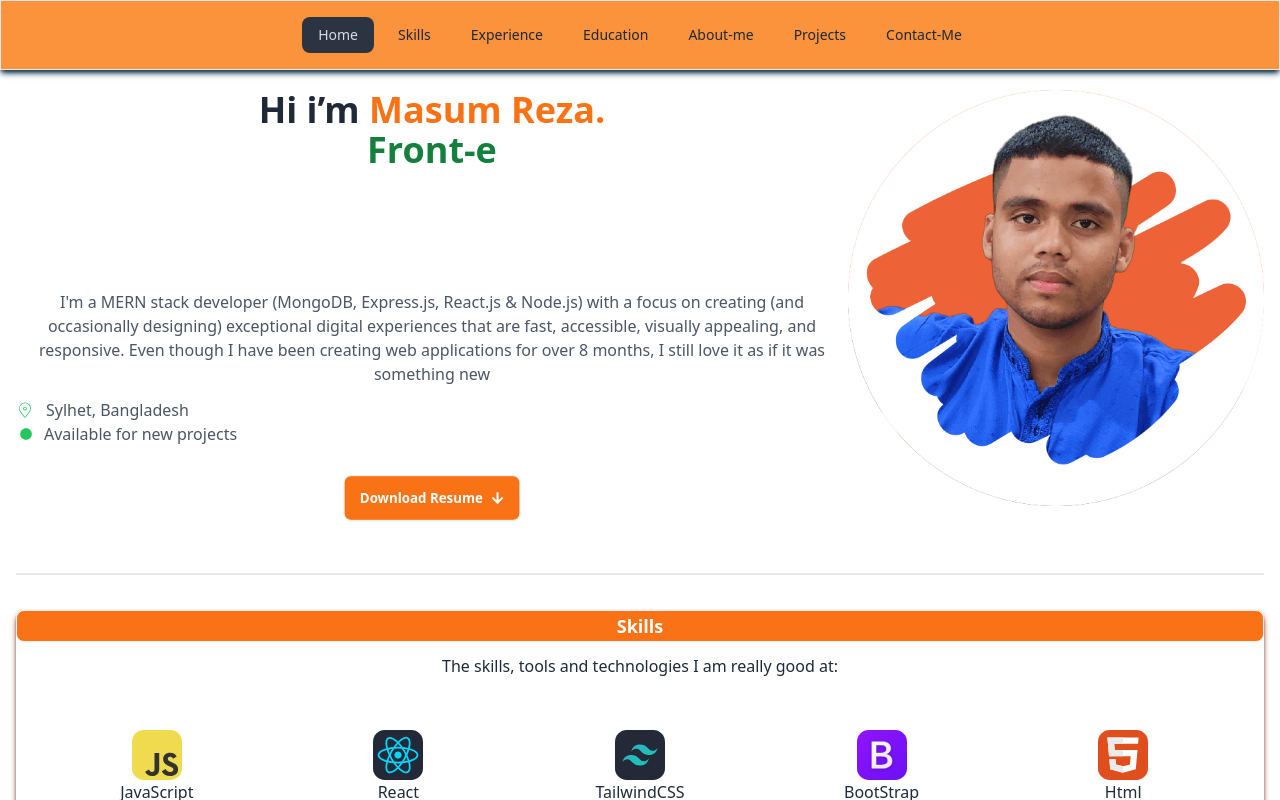
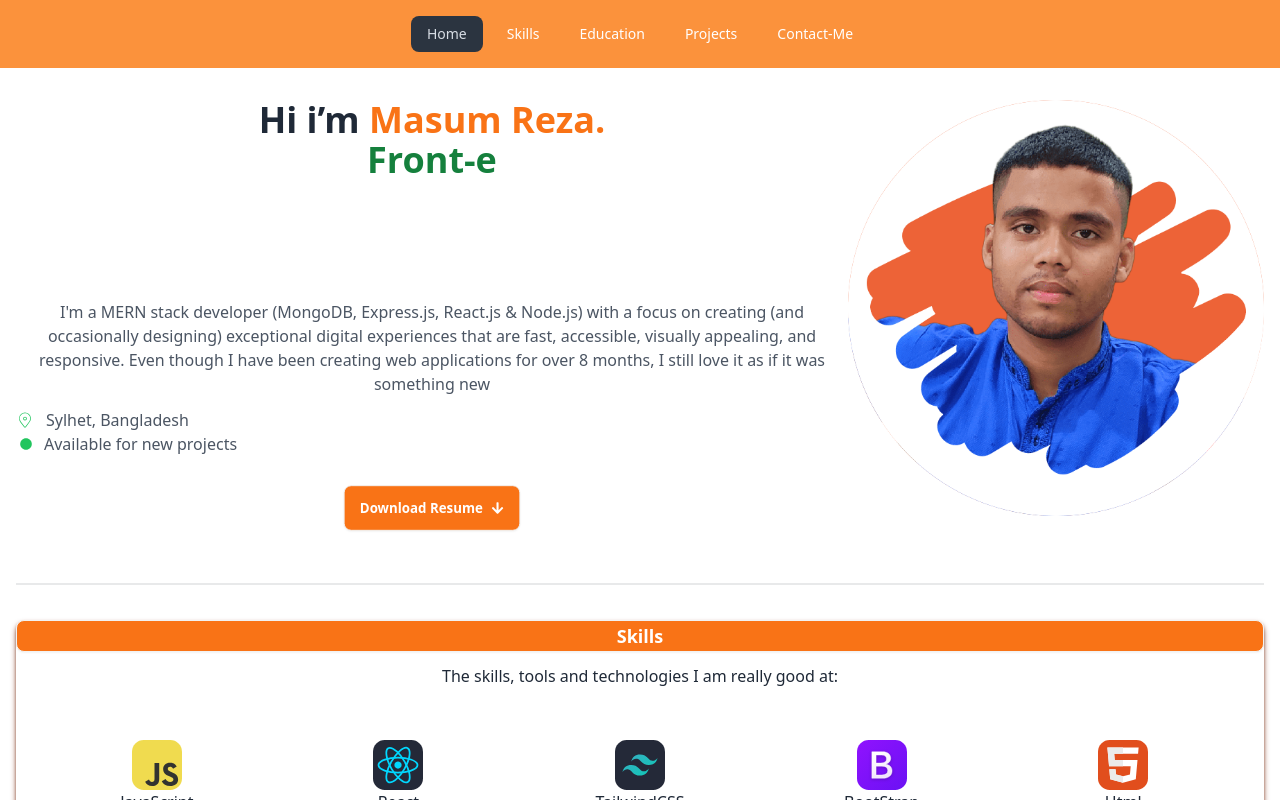
Before and after one commit to Masum-Reza2/My-Portfolio, a React (Vite) app: page / in a window 1280 px wide. Shown: the top 800 px of the page. Built offline with nearby package versions, Linux system fonts and the light colour scheme.

Commit message:
added functionality to download resume

```diff
--- a/src/Components/Banner/Banner.jsx
+++ b/src/Components/Banner/Banner.jsx
@@ -5,6 +5,8 @@ import { Typewriter } from 'react-simple-typewriter'
 import { CiLocationOn } from "react-icons/ci";
 import { FaCircle } from "react-icons/fa";
 import { FaArrowDown } from "react-icons/fa";
+
+import resume from '../../assets/Resume.pdf';
 
 const Banner = () => {
     const message = [
@@ -19,7 +21,9 @@ const Banner = () => {
             <p className='flex items-center gap-3'><CiLocationOn className='text-green-500 text-lg font-bold' />Sylhet, Bangladesh</p>
             <p className='flex items-center gap-3 ml-1'><FaCircle className='text-green-500 text-xs' />Available for new projects</p>
             <div className='text-center my-2'>
-                <button className='py-3 btn bg-orange-500 hover:bg-orange-300 text-white hover:text-black mt-5'>Download Resume<FaArrowDown /></button>
+                <a href={resume} download={resume}>
+                    <button className='py-3 btn bg-orange-500 hover:bg-orange-300 text-white hover:text-black mt-5'>Download Resume<FaArrowDown /></button>
+                </a>
             </div>
         </div>
     </>
--- a/src/Components/ContactMe/ContactMe.jsx
+++ b/src/Components/ContactMe/ContactMe.jsx
@@ -2,8 +2,16 @@ import { FaFlag } from "react-icons/fa";
 import { MdEmail } from "react-icons/md";
 
 const ContactMe = () => {
+    const handleSubmit = (e) => {
+        e.preventDefault();
+        const form = e.target;
+        const name = form?.name?.value;
+        const email = form?.email.value;
+        const message = form?.message.value;
+        console.log(name, email, message)
+    }
     return (
-        <div>
+        <div id="contact">
             <h1 className="btn btn-block btn-sm text-white lg:text-lg px-5 bg-orange-500 hover:bg-orange-500">Contact me</h1>
 
             <div className="grid md:grid-cols-12 py-3 md:py-5 gap-5">
@@ -11,24 +19,24 @@ const ContactMe = () => {
                 <div className="order-2 md:order-1 md:col-span-8 space-y-3">
                     <h1 className="text-center font-medium text-lg">Leave me your message</h1>
                     <div className="border p-3 shadow rounded-md shadow-black bg-orange-100">
-                        <form>
+                        <form onSubmit={handleSubmit}>
                             <label className="form-control w-full">
                                 <div className="label">
                                     <span className="label-text">Your Full Name ( Required)</span>
                                 </div>
-                                <input type="text" placeholder="Type here" className="input input-bordered w-full" />
+                                <input name="name" type="text" placeholder="Type here" className="input input-bordered w-full" />
                             </label>
                             <label className="form-control w-full">
                                 <div className="label">
                                     <span className="label-text">Your Email ( Required)</span>
                                 </div>
-                                <input type="text" placeholder="Type here" className="input input-bordered w-full" />
+                                <input name="email" type="text" placeholder="Type here" className="input input-bordered w-full" />
                             </label>
                             <label className="form-control">
                                 <div className="label">
                                     <span className="label-text">Your Message</span>
                                 </div>
-                                <textarea className="textarea textarea-bordered h-28" placeholder="Type here"></textarea>
+                                <textarea name="message" className="textarea textarea-bordered h-28" placeholder="Type here"></textarea>
                             </label>
                             <div className="text-center">
                                 <button className="btn mt-3 bg-orange-500 text-white hover:bg-orange-400" type="submit">send message</button>
--- a/src/Components/Education/Education.jsx
+++ b/src/Components/Education/Education.jsx
@@ -1,7 +1,7 @@
 /* eslint-disable react/no-unescaped-entities */
 const Education = () => {
     return (
-        <div className="pb-5">
+        <div id="education" className="pb-5">
             <h1 className="btn btn-block btn-sm text-white lg:text-lg px-5 bg-orange-500 hover:bg-orange-500">Education</h1>
             {/* <p className="hidden lg:block py-3 md:py-5 text-justify md:text-center px-5 lg:px-64 text-[#4B5563]">Transitioning from a non-CS background, I've effectively mastered web development in 8 months. As a prospective HSC candidate for 2024, I'm poised to pursue a Bachelor's degree, contemplating a major in either English or Geography. My journey underscores a commitment to diverse learning and the seamless integration of newfound skills.</p> */}
 
--- a/src/Components/Navbar/Navbar.jsx
+++ b/src/Components/Navbar/Navbar.jsx
@@ -11,17 +11,17 @@ const Navbar = () => {
 
     const navLinks = <>
         <li><NavLink to={'/'}>Home</NavLink></li>
-        <li><NavLink to={'/skills'}>Skills</NavLink></li>
-        <li><NavLink to={'/experience'}>Experience</NavLink></li>
-        <li><NavLink to={'/education'}>Education</NavLink></li>
-        <li><NavLink to={'/about'}>About-me</NavLink></li>
-        <li><NavLink to={'/projects'}>Projects</NavLink></li>
-        <li><NavLink to={'/contact'}>Contact-Me</NavLink></li>
+        <li><a href="#skills">Skills</a></li>
+        {/* <li><a href="#experience">Experience</a></li> */}
+        <li><a href='#education'>Education</a></li>
+        {/* <li><a href='#about'>About-me</a></li> */}
+        <li><a href='#projects'>Projects</a></li>
+        <li><a href='#contact'>Contact-Me</a></li>
     </>
 
     return (
         <>
-            <div className="navbar bg-orange-400 shadow-md shadow-sky-950 border">
+            <div className="navbar bg-orange-400 lg:text-white fixed z-50">
                 <div className="navbar-start">
                     <div className="dropdown">
                         <div tabIndex={0} role="button" className="btn btn-ghost lg:hidden">
--- a/src/Components/Projects/Projects.jsx
+++ b/src/Components/Projects/Projects.jsx
@@ -5,7 +5,7 @@ import TouchLajawab from "../TouchLajawab/TouchLajawab"
 /* eslint-disable react/no-unescaped-entities */
 const Projects = () => {
     return (
-        <div className="mt-6">
+        <div id="projects" className="mt-6">
             <h1 className="btn btn-block btn-sm text-white lg:text-lg px-5 bg-orange-500 hover:bg-orange-500">Projects</h1>
             <p className="font-bold py-3">Some standout projects I've crafted:</p>
 
--- a/src/Components/Skills/Skills.jsx
+++ b/src/Components/Skills/Skills.jsx
@@ -80,7 +80,7 @@ const mySkills = [
 
 const Skills = () => {
     return (
-        <div className=" shadow-md shadow-orange-900 rounded-lg">
+        <div id='skills' className=" shadow-md shadow-orange-900 rounded-lg">
             <div className="text-center mt-7">
                 <p className="btn btn-block btn-sm text-white lg:text-lg px-5 bg-orange-500 hover:bg-orange-500">Skills</p>
                 <p className="py-3">The skills, tools and technologies I am really good at:</p>
--- a/src/Layout/Layout.jsx
+++ b/src/Layout/Layout.jsx
@@ -4,13 +4,13 @@ import Footer from "../Components/Footer/Footer"
 
 const Layout = () => {
     return (
-        <>
+        <div className="scroll-smooth transition-all duration-500">
             <Navbar />
-            <div className="min-h-[90vh] px-2 md:px-4">
+            <div className="min-h-[90vh] px-2 md:px-4 pt-20">
                 <Outlet />
             </div>
             <Footer />
-        </>
+        </div>
     )
 }
 
```
Also changed, not shown: 1 other file (tests, documents, lock files or other folders).
